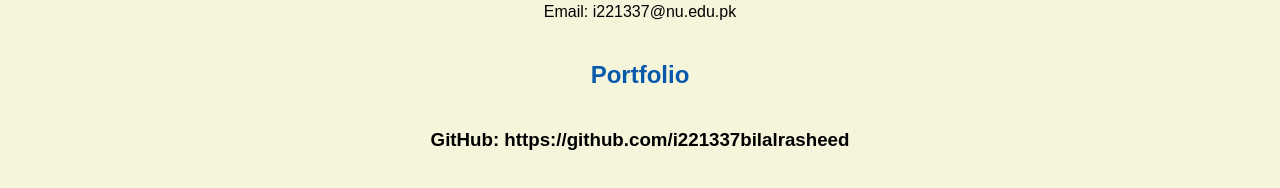
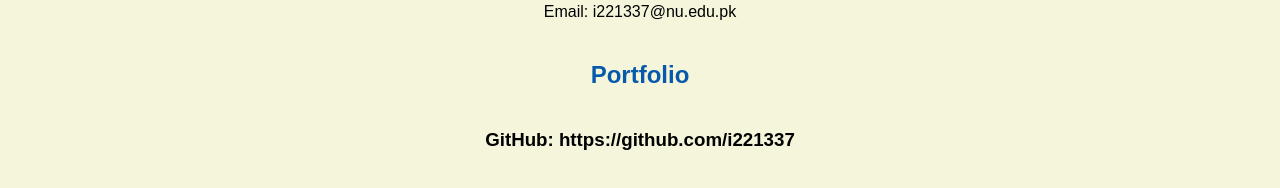
Before and after one commit to i221337/i221337.github.io, a plain HTML site: page resume.html in a window 1280 px wide. Shown: the part 1313-1501 px from the top of the page. Drawn offline with Linux system fonts and the light colour scheme.

Commit message:
Update resume.html

```diff
--- a/resume.html
+++ b/resume.html
@@ -57,7 +57,7 @@
   <!-- don't post physical address, personal phone number or other personal information on the web! -->
 
   <h2>Portfolio</h2>
-    <h3>GitHub: <a href="https://github.com/i221337bilalrasheed" target="_blank">https://github.com/i221337bilalrasheed</a></h3>
+    <h3>GitHub: <a href="https://github.com/i221337" target="_blank">https://github.com/i221337</a></h3>
 
   <h2>Education</h2>
   <h3>University of Massachusetts, Boston</h3>
```
